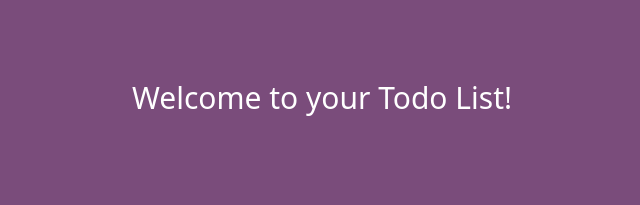
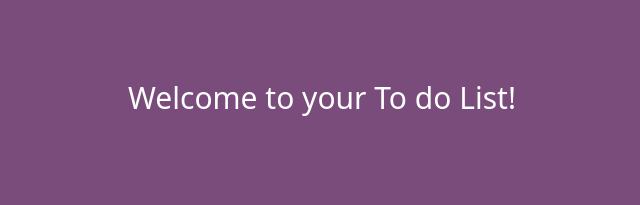
Before and after one commit to ardasalvarlilar/TodoApp1.0, a plain HTML site: page index.html in a window 1280 px wide. Shown: the top 205 px of the page, 318-958 px from the left. Drawn offline with Linux system fonts and the light colour scheme.

Commit message:
Update index.html

```diff
--- a/index.html
+++ b/index.html
@@ -9,7 +9,7 @@
 </head>
 
 <body class="bg-mattePurple">
-  <h1 class="text-3xl text-center mt-20 text-white">Welcome to your Todo List! </h1>
+  <h1 class="text-3xl text-center mt-20 text-white">Welcome to your To do List! </h1>
 
   <div class="mt-20 w-full md:w-6/12 m-auto flex items-center flex-col md:flex-row md:justify-between p-3">
     <input id="input" type="text" placeholder="Add your Todo..."
```
